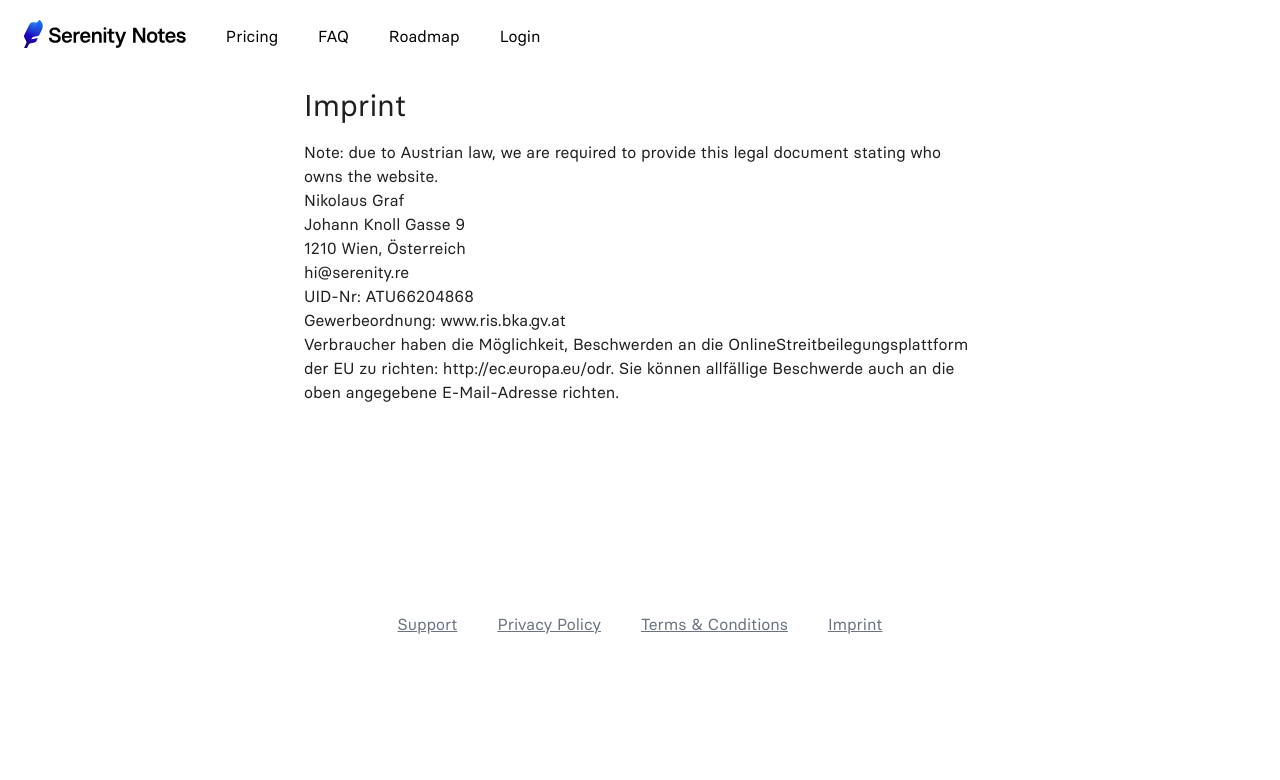
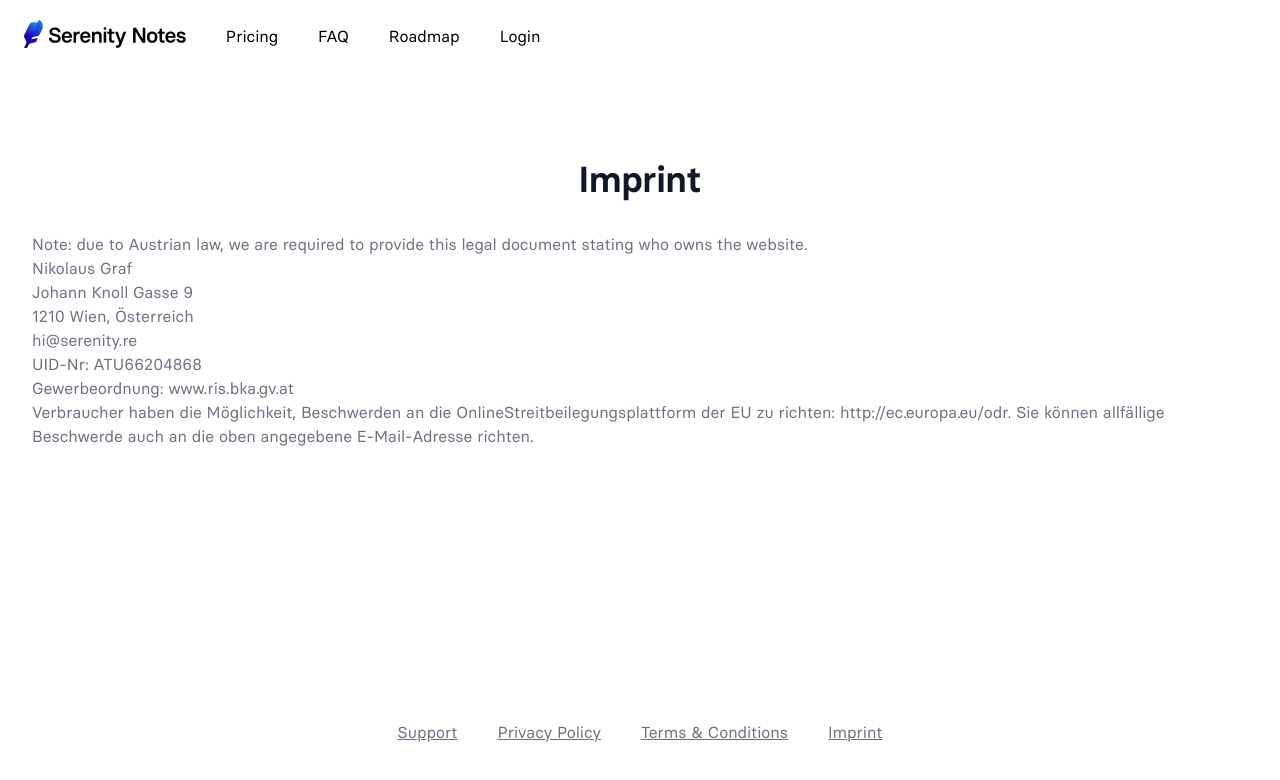
Before and after one commit to serenity-kit/website-legacy, a Next.js app: page /en/notes/imprint in a window 1280 px wide. Shown: the top 780 px of the page. Built offline with nearby package versions, Linux system fonts and the light colour scheme; what @tailwindcss/typography, urql would draw is missing.

Commit message:
fix imprint

```diff
--- a/pages/en/notes/imprint.tsx
+++ b/pages/en/notes/imprint.tsx
@@ -1,12 +1,13 @@
 import * as React from "react";
 import { NextPage } from "next";
-import TextSection from "../../../components/TextSection";
-import { H1 } from "../../../components/Headline";
 
 const ImprintPage: NextPage = () => {
   return (
-    <TextSection>
-      <H1>Imprint</H1>
+    <div className="max-w-7xl mx-auto py-24 px-4 sm:px-6 lg:px-8">
+      <div className="prose prose-lg text-gray-500 mx-auto">
+        <h1 className="mt-2 mb-8 text-3xl text-center leading-8 font-semibold text-gray-900 sm:text-4xl sm:leading-10">
+          Imprint
+        </h1>
         <p>
           Note: due to Austrian law, we are required to provide this legal
           document stating who owns the website.
@@ -26,7 +27,8 @@ const ImprintPage: NextPage = () => {
           http://ec.europa.eu/odr. Sie können allfällige Beschwerde auch an die
           oben angegebene E-Mail-Adresse richten.
         </p>
-    </TextSection>
+      </div>
+    </div>
   );
 };
 
```
Lines whose indentation alone changed are shown as unchanged.
